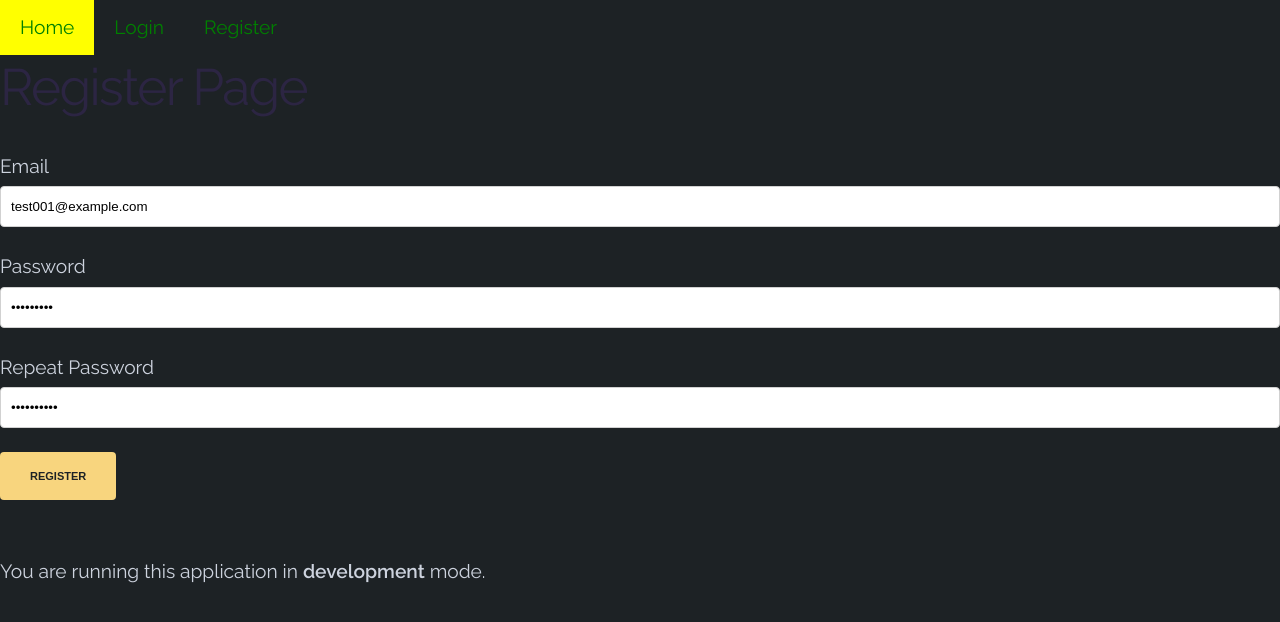
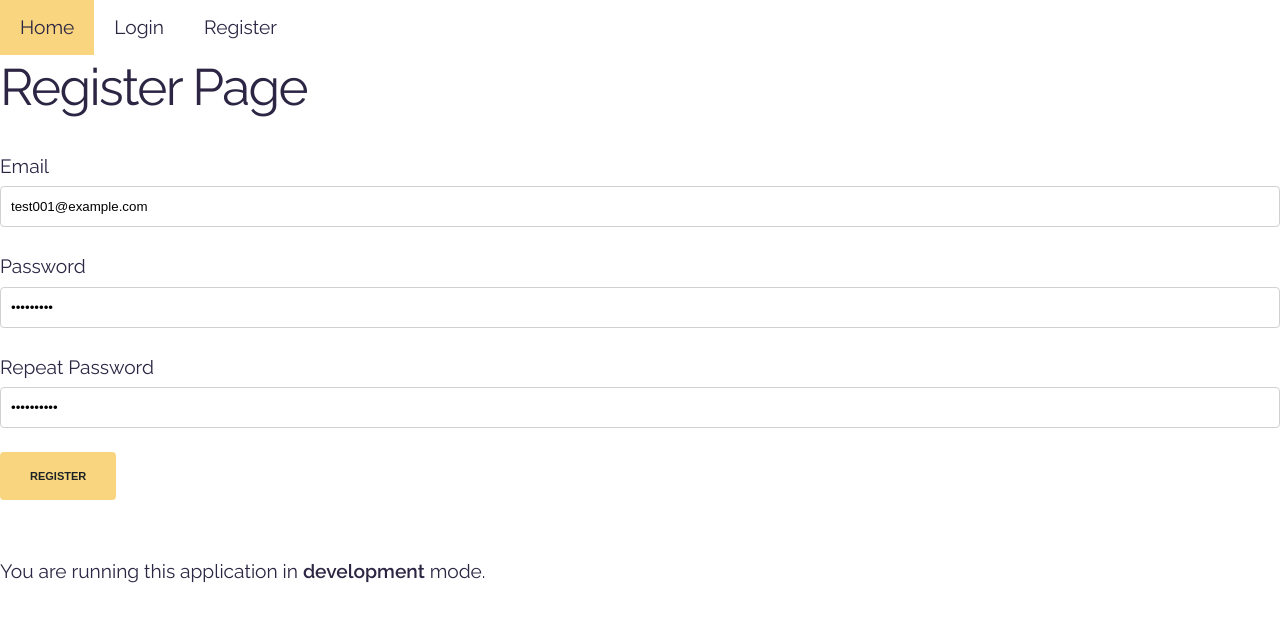
Before and after one commit to karolbarkowski/react-starter-kit, a React (Create React App) app in the folder ClientWeb/: page /register in a window 1280 px wide. Shown: the top 622 px of the page. Built offline with nearby package versions, Linux system fonts and the light colour scheme.

Commit message:
theme colors used in components

```diff
--- a/ClientWeb/public/index.html
+++ b/ClientWeb/public/index.html
@@ -37,7 +37,7 @@
 
     <title>React App</title>
   </head>
-  <body class="dark">
+  <body class="light">
     <noscript>You need to enable JavaScript to run this app.</noscript>
     <div id="root"></div>
     <!--
--- a/ClientWeb/src/_theme.scss
+++ b/ClientWeb/src/_theme.scss
@@ -2,7 +2,7 @@
   --primary: #2c2543;
 
   --secondary: #f8d57e;
-  --secondary-fore: #ffffff;
+  --secondary-fore: #1d2225;
   --secondary-hover: #e7b840;
 
   --complement: #eceff2;
@@ -11,6 +11,10 @@
 
   --bg-main: #ffffff;
   --bg-main-darken: #fafbfd;
+
+  --input-bg: #ffffff;
+  --iput-border: #d1d1d1;
+  --input-focus: #33c3f0;
 }
 
 .dark {
@@ -26,4 +30,8 @@
 
   --bg-main: #1d2225;
   --bg-main-darken: #343d43;
+
+  --input-bg: #777777;
+  --iput-border: #555555;
+  --input-focus: #33c3f0;
 }
--- a/ClientWeb/src/components/atoms/header/header.module.scss
+++ b/ClientWeb/src/components/atoms/header/header.module.scss
@@ -3,11 +3,11 @@
   margin-bottom: 2rem;
 
   &.primary {
-    color: #2c2543;
+    color: var(--primary);
   }
 
   &.secondary {
-    color: #f8d57e;
+    color: var(--secondary);
   }
 }
 
--- a/ClientWeb/src/components/atoms/input-text/app-text-input.module.scss
+++ b/ClientWeb/src/components/atoms/input-text/app-text-input.module.scss
@@ -25,13 +25,13 @@
   select {
     width: 100%;
     padding: 12px 10px;
-    background-color: #fff;
-    border: 1px solid #d1d1d1;
+    background-color: var(--input-bg);
+    border: 1px solid var(--iput-border);
     border-radius: 4px;
     box-sizing: border-box;
 
     &:focus {
-      border: 1px solid #33c3f0;
+      border: 1px solid var(--input-focus);
       outline: 0;
     }
   }
--- a/ClientWeb/src/components/atoms/main-nav-item/main-nav-item.module.scss
+++ b/ClientWeb/src/components/atoms/main-nav-item/main-nav-item.module.scss
@@ -2,12 +2,12 @@
   display: inline-block;
 
   &:hover {
-    background-color: yellow;
+    background-color: var(--secondary);
   }
 
   a {
     display: block;
-    color: green;
+    color: var(--primary);
     text-decoration: none;
     padding: 12px 20px;
   }
```
